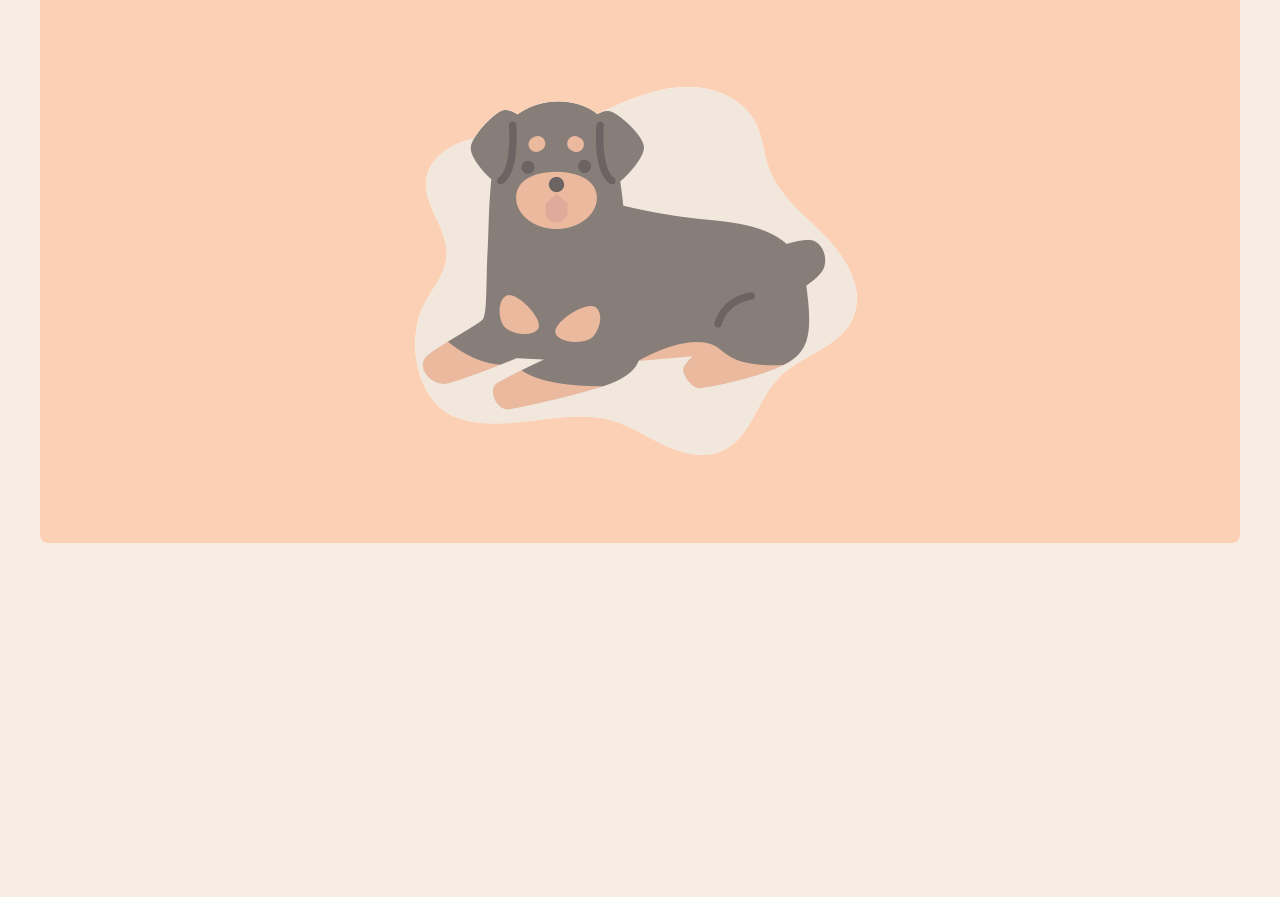
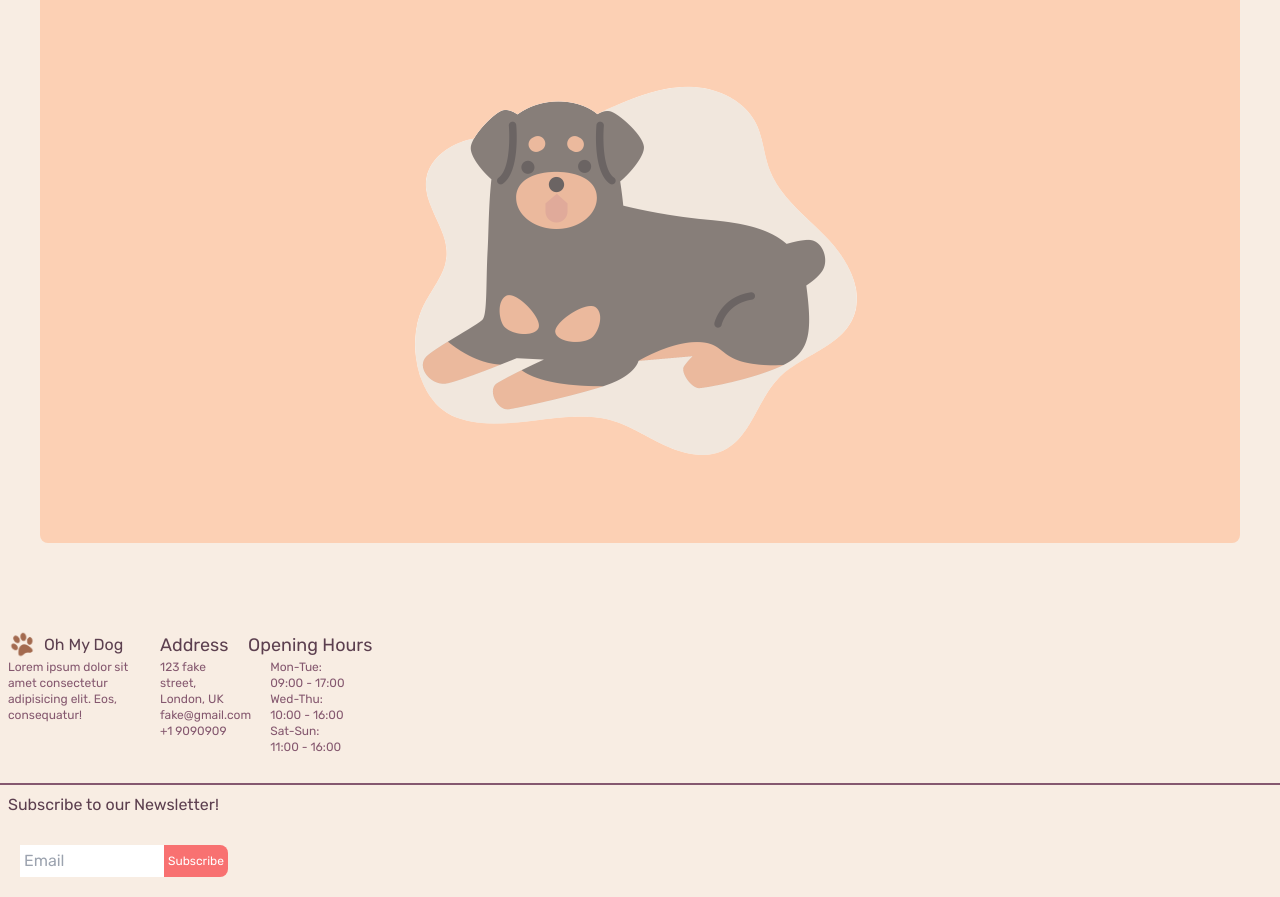
Before and after one commit to mvykool/Oh-my-dog, an Astro site in the folder oh-my-dog/: page / in a window 1280 px wide. Shown: the part 6065-6962 px from the top of the page. Before the commit the page ends 6648 px from the top, so only its background shows below. Built offline with nearby package versions, Linux system fonts and the light colour scheme; Astro itself is replaced by a stand-in of ours.

Commit message:
added footer

```diff
--- a/oh-my-dog/src/components/Footer.astro
+++ b/oh-my-dog/src/components/Footer.astro
@@ -0,0 +1,49 @@
+<footer class="flex p-2 space-x-2 mt-20">
+ <!--block 1 -->
+<div>
+    <div class="flex space-x-2 items-center">
+        <img src="/logo.png" alt="logo" class="h-7 w-7">
+        <p class="text-base text-[var(--darker)]">Oh My Dog</p>
+    </div>
+    <p class="text-[var(--dark)] text-xs w-36">Lorem ipsum dolor sit amet consectetur adipisicing elit. Eos, consequatur!</p>
+
+</div>
+
+
+<!--block 2 -->
+<div>
+    <h1 class="text-lg text-[var(--darker)]">Address</h1>
+    <ul class="text-xs text-[var(--dark)] w-20"><li>
+        123 fake street, London, UK
+        </li>
+        <li>fake@gmail.com</li>
+        <li>+1 9090909</li>
+    </ul>
+</div>
+
+<!--block 3 -->
+
+<div>
+    <h1 class="text-lg text-[var(--darker)]">Opening Hours</h1>
+    <ul class="text-xs text-[var(--dark)] w-20 mx-auto"><li>
+        Mon-Tue: 09:00 - 17:00
+        </li>
+        <li>
+        Wed-Thu: 10:00 - 16:00
+        </li>
+        <li>
+        Sat-Sun: 11:00 - 16:00
+        </li>
+    </ul>
+</div>
+</footer>
+
+
+<h1 class="text-base text-[var(--darker)] border-t-2 border-[var(--dark)] p-2 mt-5">Subscribe to our Newsletter!</h1>
+
+
+<div class="flex p-5">
+    <input type="text" placeholder="Email" class="w-36 rounded-{-lg p-1">
+<button class="text-xs text-white bg-red-400 rounded-r-lg p-1">Subscribe</button>
+
+</div>
--- a/oh-my-dog/src/pages/index.astro
+++ b/oh-my-dog/src/pages/index.astro
@@ -1,6 +1,7 @@
 ---
 import Cards from '../components/Cards.astro';
 import FlipCard from '../components/FlipCard.astro';
+import Footer from '../components/Footer.astro';
 import Plans from '../components/Plans.astro';
 import Layout from '../layouts/Layout.astro';
 ---
@@ -116,4 +117,6 @@ import Layout from '../layouts/Layout.astro';
 	  </section>
 
 	  <!--footer -->
+
+	  <Footer/>
 </Layout>
```
